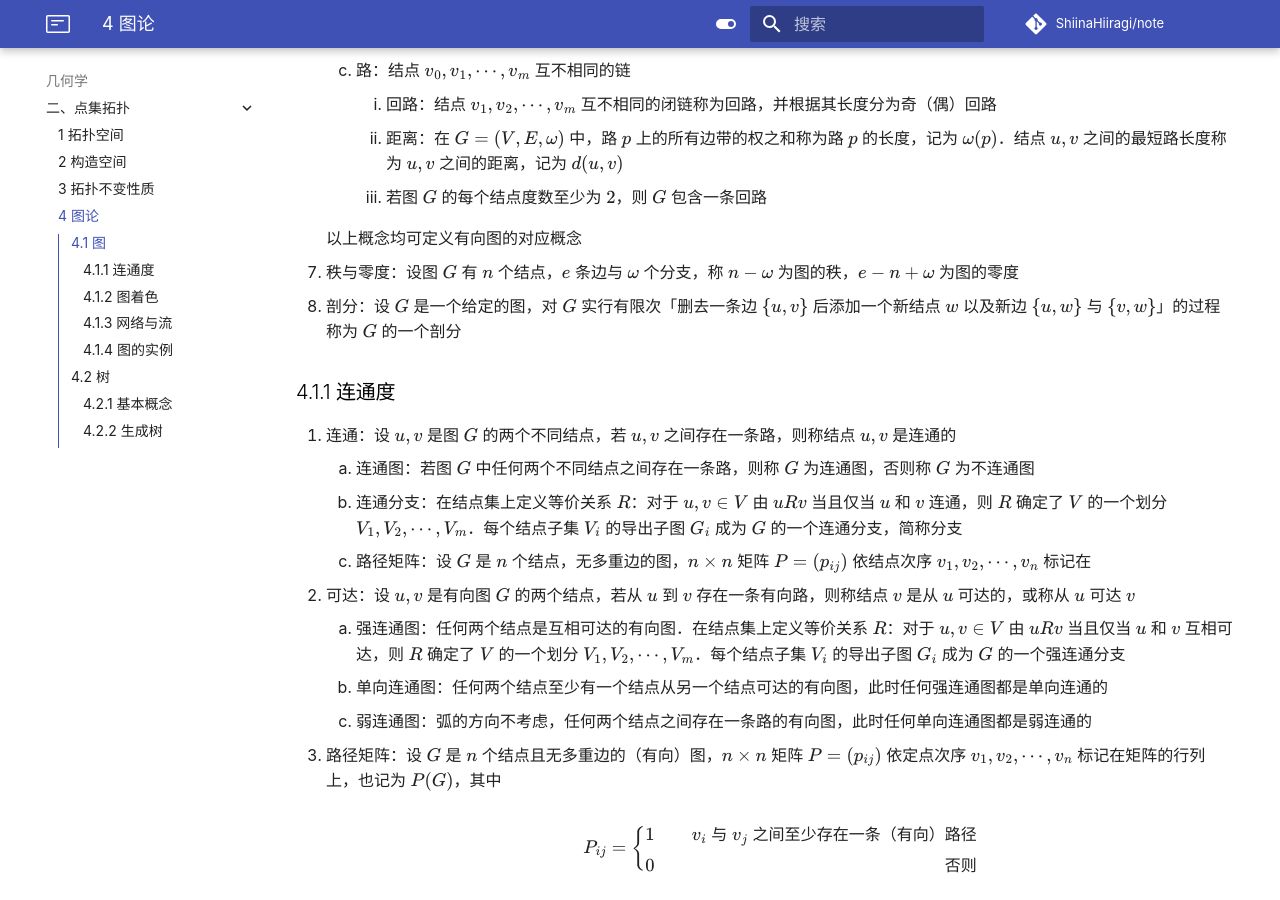
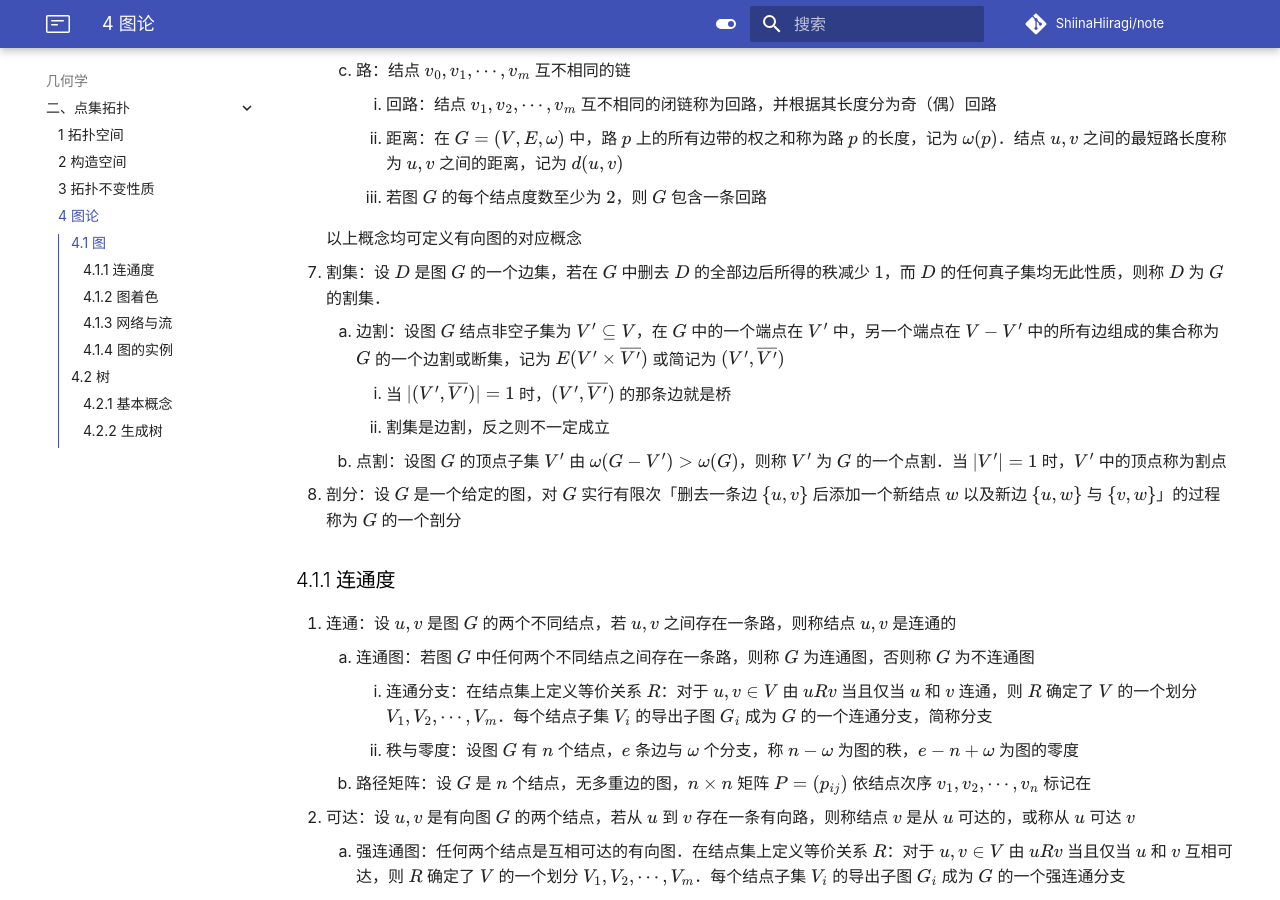
Before and after one commit to ShiinaHiiragi/note, an MkDocs documentation site: the page built from docs/top/point/graph.md, in a window 1280 px wide and 900 px high, scrolled down 2444 px. Built offline with MkDocs 1.6.1 and Material for MkDocs 9.7.7, drawn with Linux system fonts in a browser that asks for light colours; comment, search, counter and statistics services are not loaded; some of the changed text lies outside the part shown.

Commit message:
change set graph

```diff
--- a/docs/top/point/graph.md
+++ b/docs/top/point/graph.md
@@ -70,14 +70,19 @@
 
     以上概念均可定义有向图的对应概念
 
-7. 秩与零度：设图 $G$ 有 $n$ 个结点，$e$ 条边与 $\omega$ 个分支，称 $n - \omega$ 为图的秩，$e - n + \omega$ 为图的零度
+7. 割集：设 $D$ 是图 $G$ 的一个边集，若在 $G$ 中删去 $D$ 的全部边后所得的秩减少 $1$，而 $D$ 的任何真子集均无此性质，则称 $D$ 为 $G$ 的割集．
+    1. 边割：设图 $G$ 结点非空子集为 $V' \subseteq V$，在 $G$ 中的一个端点在 $V'$ 中，另一个端点在 $V - V'$ 中的所有边组成的集合称为 $G$ 的一个边割或断集，记为 $E(V' \times \overline{V'})$ 或简记为 $(V', \overline{V'})$
+        1. 当 $|(V', \overline{V'})| = 1$ 时，$(V', \overline{V'})$ 的那条边就是桥
+        2. 割集是边割，反之则不一定成立
+    2. 点割：设图 $G$ 的顶点子集 $V'$ 由 $\omega(G - V') > \omega(G)$，则称 $V'$ 为 $G$ 的一个点割．当 $|V'| = 1$ 时，$V'$ 中的顶点称为割点
 8. 剖分：设 $G$ 是一个给定的图，对 $G$ 实行有限次「删去一条边 $\{u, v\}$ 后添加一个新结点 $w$ 以及新边 $\{u, w\}$ 与 $\{v, w\}$」的过程称为 $G$ 的一个剖分
 
 ### 4.1.1 连通度
 1. 连通：设 $u, v$ 是图 $G$ 的两个不同结点，若 $u, v$ 之间存在一条路，则称结点 $u, v$ 是连通的
     1. 连通图：若图 $G$ 中任何两个不同结点之间存在一条路，则称 $G$ 为连通图，否则称 $G$ 为不连通图
-    2. 连通分支：在结点集上定义等价关系 $R$：对于 $u, v \in V$ 由 $uRv$ 当且仅当 $u$ 和 $v$ 连通，则 $R$ 确定了 $V$ 的一个划分 $V_1, V_2, \cdots, V_m$．每个结点子集 $V_i$ 的导出子图 $G_i$ 成为 $G$ 的一个连通分支，简称分支
-    3. 路径矩阵：设 $G$ 是 $n$ 个结点，无多重边的图，$n \times n$ 矩阵 $P = (p_{ij})$ 依结点次序 $v_1, v_2, \cdots, v_n$ 标记在
+        1. 连通分支：在结点集上定义等价关系 $R$：对于 $u, v \in V$ 由 $uRv$ 当且仅当 $u$ 和 $v$ 连通，则 $R$ 确定了 $V$ 的一个划分 $V_1, V_2, \cdots, V_m$．每个结点子集 $V_i$ 的导出子图 $G_i$ 成为 $G$ 的一个连通分支，简称分支
+        2. 秩与零度：设图 $G$ 有 $n$ 个结点，$e$ 条边与 $\omega$ 个分支，称 $n - \omega$ 为图的秩，$e - n + \omega$ 为图的零度
+    2. 路径矩阵：设 $G$ 是 $n$ 个结点，无多重边的图，$n \times n$ 矩阵 $P = (p_{ij})$ 依结点次序 $v_1, v_2, \cdots, v_n$ 标记在
 2. 可达：设 $u, v$ 是有向图 $G$ 的两个结点，若从 $u$ 到 $v$ 存在一条有向路，则称结点 $v$ 是从 $u$ 可达的，或称从 $u$ 可达 $v$
     1. 强连通图：任何两个结点是互相可达的有向图．在结点集上定义等价关系 $R$：对于 $u, v \in V$ 由 $uRv$ 当且仅当 $u$ 和 $v$ 互相可达，则 $R$ 确定了 $V$ 的一个划分 $V_1, V_2, \cdots, V_m$．每个结点子集 $V_i$ 的导出子图 $G_i$ 成为 $G$ 的一个强连通分支
     2. 单向连通图：任何两个结点至少有一个结点从另一个结点可达的有向图，此时任何强连通图都是单向连通的
```
Also changed, not shown: other parts of docs/top/point/graph.md (+4 -7 lines).
